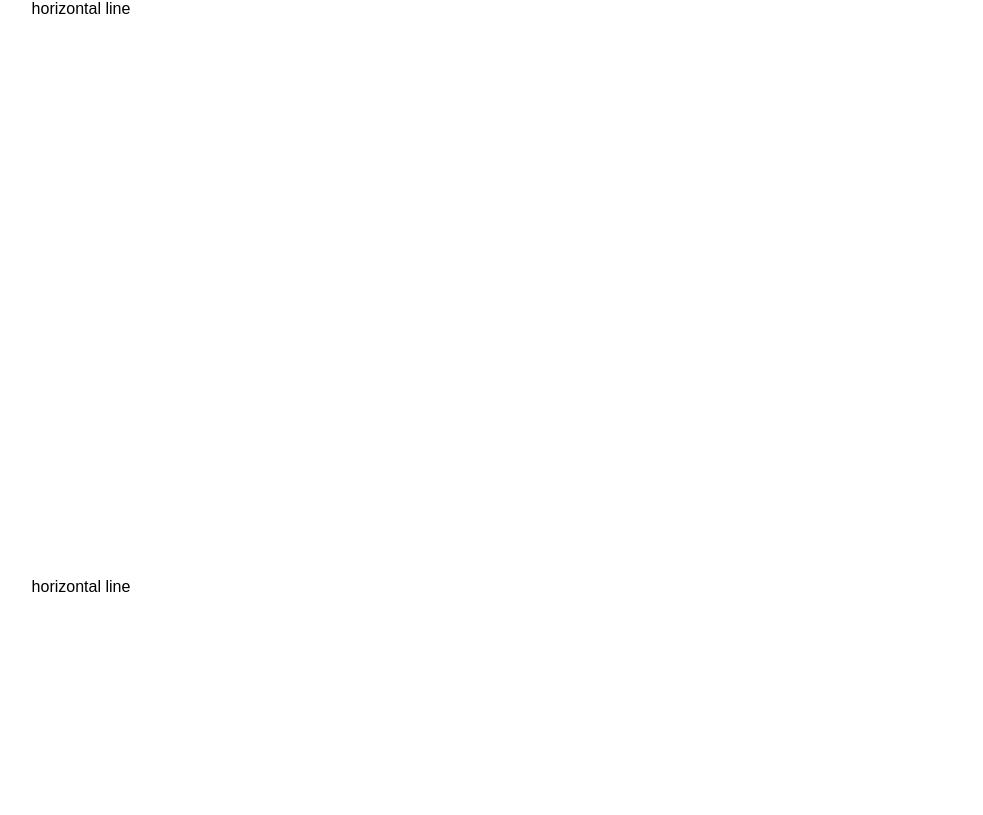
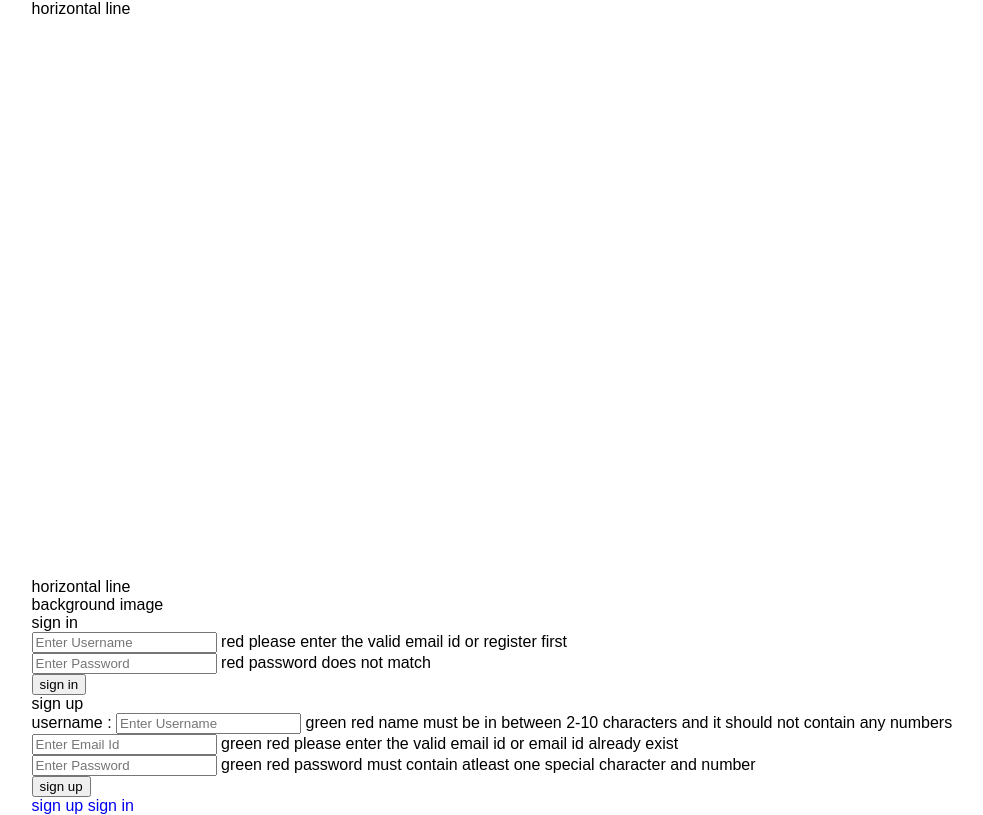
Before and after one commit to sadityaprdxn/FORM-SASS, a plain HTML site: page index.html in a window 1280 px wide. Shown: the whole page, without its empty margins (58-1041 px from the left). Drawn offline with Linux system fonts and the light colour scheme.

Commit message:
index page form section structure added

```diff
--- a/index.html
+++ b/index.html
@@ -39,6 +39,72 @@
     <!--header section start-->
     <!--main section start-->
     <main>
+      <section class="banner">
+        <div class="wrapper">
+          <div class="background-image">background image</div>
+          <div class="form-section">
+            <div class="form-container">
+              <!-- sign-in form start here-->
+              <form class="sign-in-form">
+                <h3>sign in</h3>
+
+                <div class="form-group">
+                  <input  class="sign-in-email" type="text"  data-regex="email_regex" placeholder="Enter Username">
+                  <a class="red" title="Red">red</a>
+                  <span>please enter the valid email id or register first</span>
+                </div>
+
+                <div class="form-group">
+                  <input  class="sign-in-password" type="password" placeholder="Enter Password">
+                  <a class="red" title="Red">red</a>
+                  <span>password does not match</span>
+                </div>
+
+                <div class="form-controls">
+                  <button class="sign-in" href="#FIXME" title="Sign In">sign in</button>
+                </div>
+              </form>
+              <!-- sign-in form end here -->
+            <!-- sign-up form start here -->
+            <form class="sign-up-form">
+              <h3>sign up</h3>
+
+              <div class="form-group">
+                <label>username :</label>
+                <input  class="sign-up-name" type="text" data-regex="username_regex" placeholder="Enter Username">
+                <a class="green" title="Green">green</a>
+                <a class="red" title="Red">red</a>
+                <span>name must be in between 2-10 characters and it should not contain any numbers</span>
+              </div>
+
+              <div class="form-group">
+                <input  class="sign-up-email" type="text" data-regex="email_regex" placeholder="Enter Email Id">
+                <a class="green" title="Green">green</a>
+                <a class="red" title="Red">red</a>
+                <span>please enter the valid email id or email id already exist</span>
+              </div>
+
+              <div class="form-group">
+                <input  class="sign-up-password" type="password" data-regex="password_regex" placeholder="Enter Password">
+                <a class="green" title="Green">green</a>
+                <a class="red" title="Red">red</a>
+                <span>password must contain atleast one special character and number</span>
+              </div>
+
+              <div class="form-controls">
+                <button class="sign-up"  href="#FIXME" title="Sign Up">sign up</button>
+              </div>
+            </form>
+            <!-- sign-up form ends here -->
+            </div>
+
+            <div class="pannel-container">
+              <a id="sign-up-button"  href="#FIXME" title="Sign Up">sign up</a>
+              <a id="sign-in-button"  href="#FIXME" title="Sign In">sign in</a>
+            </div>
+          </div>
+        </div>
+      </section>
 
     </main>
     <!--main section end-->
```
